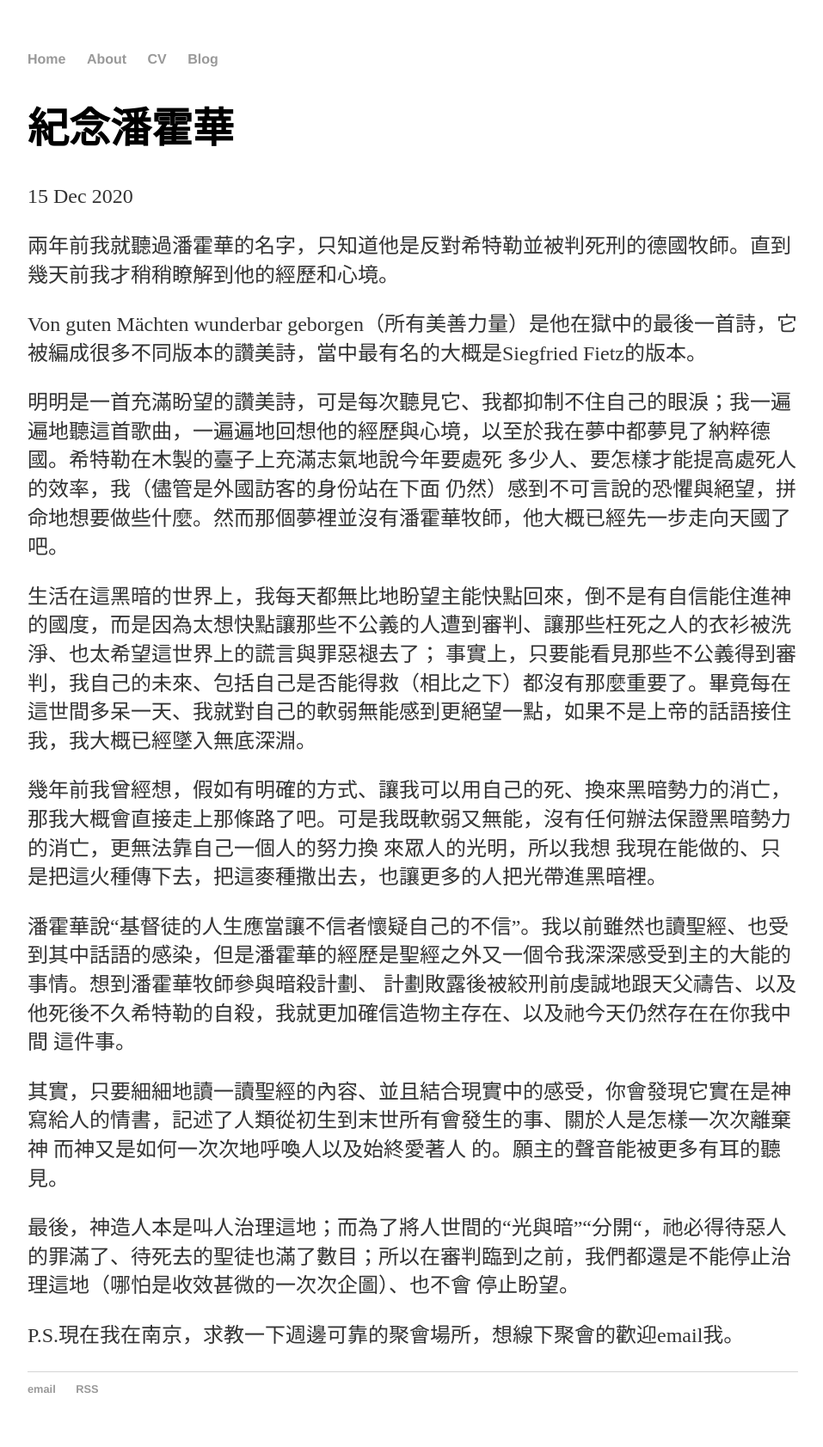
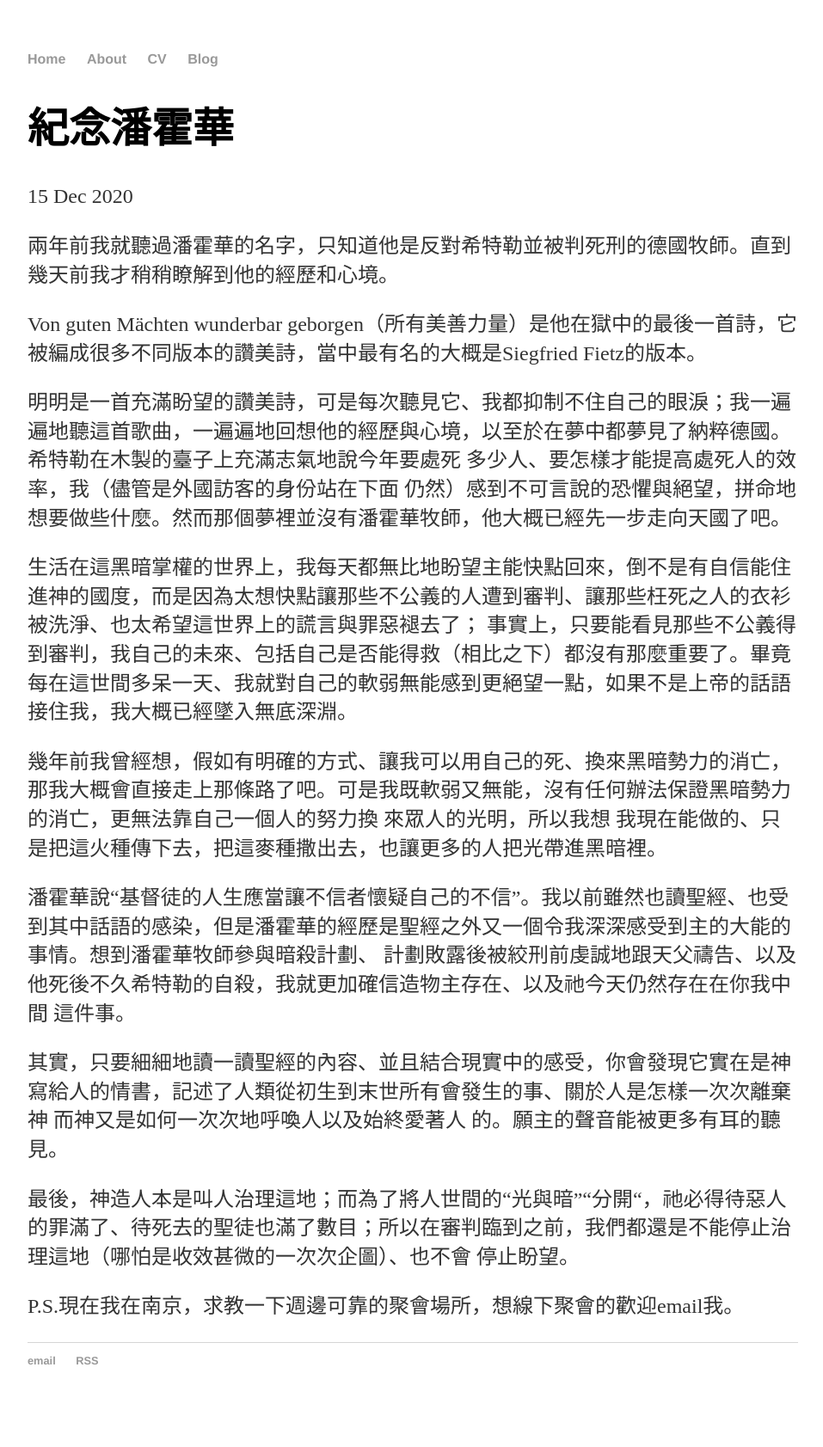
Before and after one commit to Ekove/ekove.github.io, a Jekyll site: the page built from _posts/2020-12-15-In_Memorial_of_Bonhoeffer.md, in a window 1280 px wide. Shown: the whole page at 86% size, without its empty margins (160-1117 px from the left). Built offline with Jekyll 4.4.1, drawn with Linux system fonts in a browser that asks for light colours; after the commit the page ends 1650 px from its top, so only the background shows below that.

Commit message:
Update 2020-12-15-In_Memorial_of_Bonhoeffer.md

```diff
--- a/_posts/2020-12-15-In_Memorial_of_Bonhoeffer.md
+++ b/_posts/2020-12-15-In_Memorial_of_Bonhoeffer.md
@@ -7,10 +7,10 @@ date: 2020-12-15
 
 Von guten Mächten wunderbar geborgen（所有美善力量）是他在獄中的最後一首詩，它被編成很多不同版本的讚美詩，當中最有名的大概是Siegfried Fietz的版本。
 
-明明是一首充滿盼望的讚美詩，可是每次聽見它、我都抑制不住自己的眼淚；我一遍遍地聽這首歌曲，一遍遍地回想他的經歷與心境，以至於我在夢中都夢見了納粹德國。希特勒在木製的臺子上充滿志氣地說今年要處死
+明明是一首充滿盼望的讚美詩，可是每次聽見它、我都抑制不住自己的眼淚；我一遍遍地聽這首歌曲，一遍遍地回想他的經歷與心境，以至於在夢中都夢見了納粹德國。希特勒在木製的臺子上充滿志氣地說今年要處死
 多少人、要怎樣才能提高處死人的效率，我（儘管是外國訪客的身份站在下面 仍然）感到不可言說的恐懼與絕望，拼命地想要做些什麼。然而那個夢裡並沒有潘霍華牧師，他大概已經先一步走向天國了吧。
 
-生活在這黑暗的世界上，我每天都無比地盼望主能快點回來，倒不是有自信能住進神的國度，而是因為太想快點讓那些不公義的人遭到審判、讓那些枉死之人的衣衫被洗淨、也太希望這世界上的謊言與罪惡褪去了；
+生活在這黑暗掌權的世界上，我每天都無比地盼望主能快點回來，倒不是有自信能住進神的國度，而是因為太想快點讓那些不公義的人遭到審判、讓那些枉死之人的衣衫被洗淨、也太希望這世界上的謊言與罪惡褪去了；
 事實上，只要能看見那些不公義得到審判，我自己的未來、包括自己是否能得救（相比之下）都沒有那麼重要了。畢竟每在這世間多呆一天、我就對自己的軟弱無能感到更絕望一點，如果不是上帝的話語接住我，我大概已經墜入無底深淵。
 
 幾年前我曾經想，假如有明確的方式、讓我可以用自己的死、換來黑暗勢力的消亡，那我大概會直接走上那條路了吧。可是我既軟弱又無能，沒有任何辦法保證黑暗勢力的消亡，更無法靠自己一個人的努力換
```
